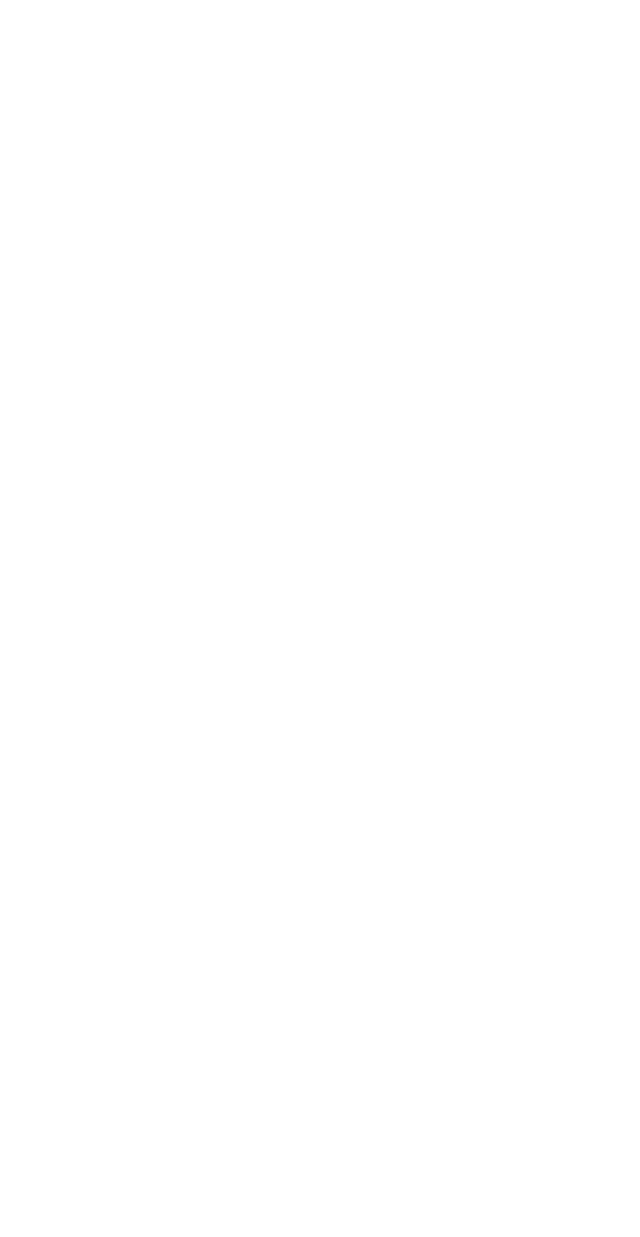
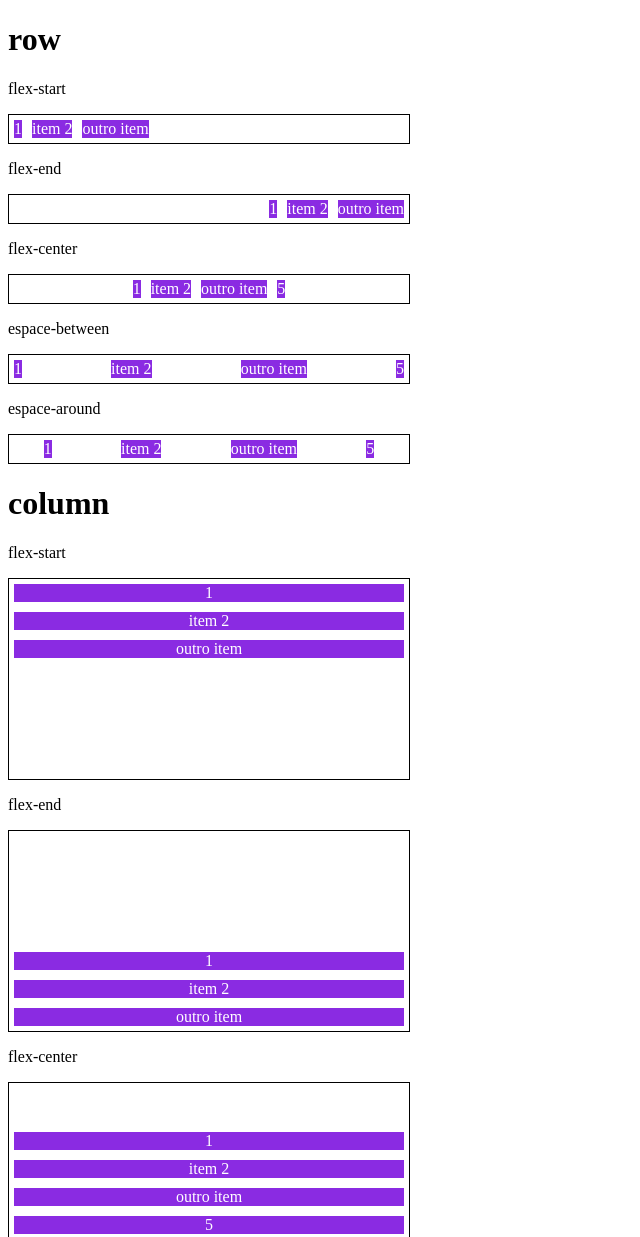
Before and after one commit to DaniloArujo/HTML-DIO, a plain HTML site: page Flexbox/05-justify content.html in a window 1280 px wide. Shown: the top 1237 px of the page, without its empty margins (0-640 px from the left). Before the commit the page ends 800 px from the top, so only its background shows below. Drawn offline with Linux system fonts and the light colour scheme.

Commit message:
Justify content

```diff
--- a/Flexbox/05-justify content.html
+++ b/Flexbox/05-justify content.html
@@ -4,9 +4,126 @@
     <meta charset="UTF-8">
     <meta http-equiv="X-UA-Compatible" content="IE=edge">
     <meta name="viewport" content="width=device-width, initial-scale=1.0">
-    <title>Document</title>
+    <title>Justify-content</title>
+    <style>
+        .container{
+            max-width: 400px;
+            border: 1px solid black;
+            margin: 0;
+            display: flex;
+            margin-bottom: 10px;
+        }
+
+        .item{
+            background-color: blueviolet;
+            margin: 5px;
+            text-align: center;
+            color: white;
+        }
+
+        .flex-start{
+            justify-content: flex-start;
+        }
+
+        .flex-end{
+            justify-content: end;
+        }
+
+        .flex-center{
+            justify-content: center;
+        }
+
+        .espace-between{
+            justify-content: space-between;
+        }
+
+        .espace-around{
+            justify-content: space-around;
+        }
+
+        .column{
+            flex-direction: column;
+            min-height: 200px;
+        }
+    </style>
 </head>
 <body>
+    <h1>row</h1>
+    <p>flex-start</p>
+    <section class="container flex-start">
+        <div class="item">1</div>
+        <div class="item">item 2</div>
+        <div class="item">outro item</div>
+    </section>
 
+    <p>flex-end</p>
+    <section class="container flex-end">
+        <div class="item">1</div>
+        <div class="item">item 2</div>
+        <div class="item">outro item</div>
+    </section>
+
+    <p>flex-center</p>
+    <section class="container flex-center">
+        <div class="item">1</div>
+        <div class="item">item 2</div>
+        <div class="item">outro item</div>
+        <div class="item">5</div>
+    </section>
+
+    <p>espace-between</p>
+    <section class="container espace-between">
+        <div class="item">1</div>
+        <div class="item">item 2</div>
+        <div class="item">outro item</div>
+        <div class="item">5</div>
+    </section>
+
+    <p>espace-around</p>
+    <section class="container espace-around">
+        <div class="item">1</div>
+        <div class="item">item 2</div>
+        <div class="item">outro item</div>
+        <div class="item">5</div>
+    </section>
+
+    <h1>column</h1>
+
+    <p>flex-start</p>
+    <section class="container flex-start column">
+        <div class="item">1</div>
+        <div class="item">item 2</div>
+        <div class="item">outro item</div>
+    </section>
+    <p>flex-end</p>
+    <section class="container flex-end column">
+        <div class="item">1</div>
+        <div class="item">item 2</div>
+        <div class="item">outro item</div>
+    </section>
+
+    <p>flex-center</p>
+    <section class="container flex-center column">
+        <div class="item">1</div>
+        <div class="item">item 2</div>
+        <div class="item">outro item</div>
+        <div class="item">5</div>
+    </section>
+
+    <p>espace-between</p>
+    <section class="container espace-between column">
+        <div class="item">1</div>
+        <div class="item">item 2</div>
+        <div class="item">outro item</div>
+        <div class="item">5</div>
+    </section>
+
+    <p>espace-around</p>
+    <section class="container espace-around column">
+        <div class="item">1</div>
+        <div class="item">item 2</div>
+        <div class="item">outro item</div>
+        <div class="item">5</div>
+    </section>
 </body>
 </html>
```
